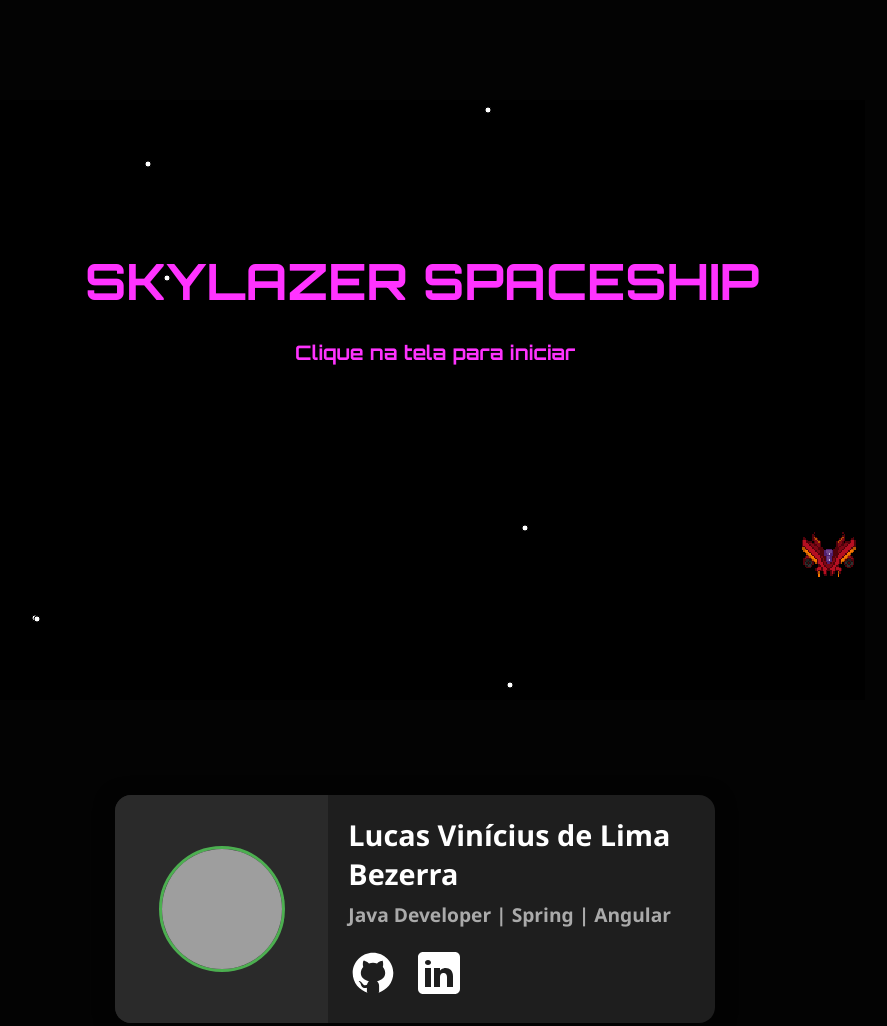
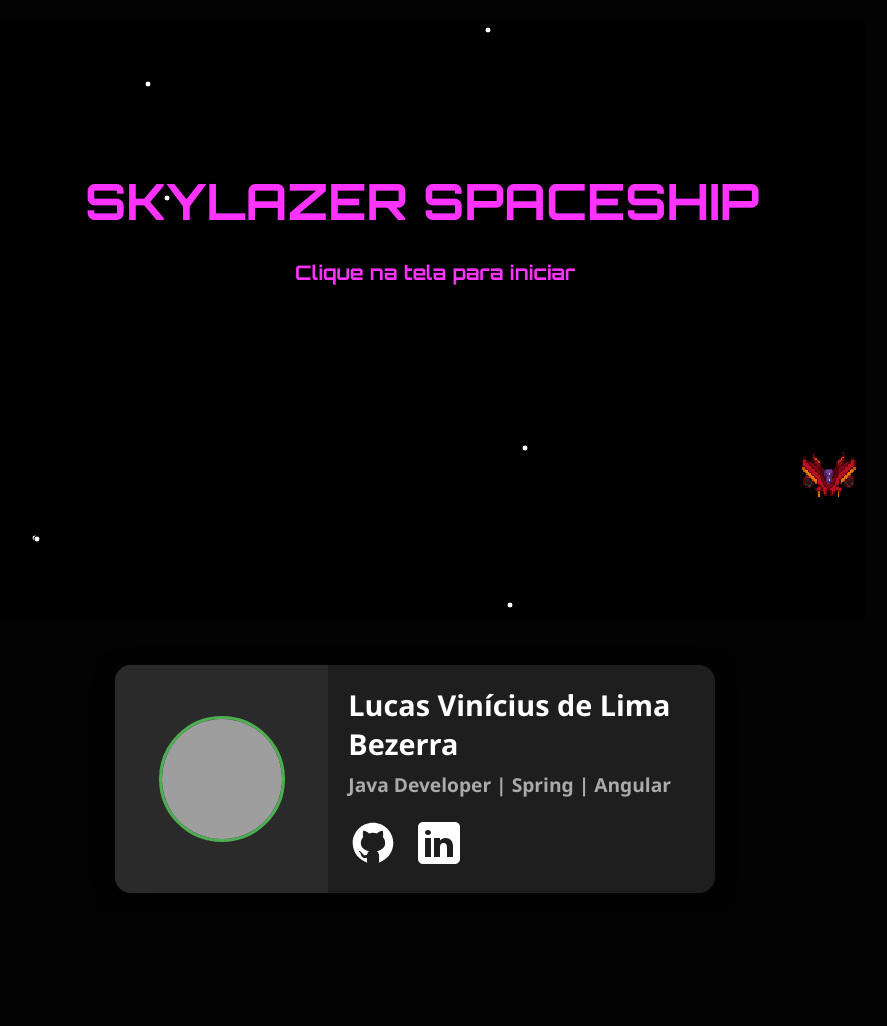
Before and after one commit to LucasViniciusLima/space-ship-one, a website with bundled scripts: page index.html in a window 1280 px wide. Shown: the whole page, without its empty margins (225-1112 px from the left). After the commit the page ends 913 px from the top, so only its background shows below. Built offline with nearby package versions, Linux system fonts and the light colour scheme; grey boxes are pictures that could not be loaded.

Commit message:
paddings removeded

```diff
--- a/index.html
+++ b/index.html
@@ -19,8 +19,8 @@
     }
 
     .section-block {
-      padding-top: 40px;
-      padding-bottom: 40px;
+      padding-top: 20px;
+      padding-bottom: 20px;
       width: 100%;
       display: flex;
       justify-content: center;
@@ -28,13 +28,11 @@
     }
 
     .container {
-      margin-top: 10px;
       margin-left: auto;
       margin-right: auto;
     }
 
     .mainCanvas {
-      margin-top: 50px;
       background-color: black;
     }
 
```
